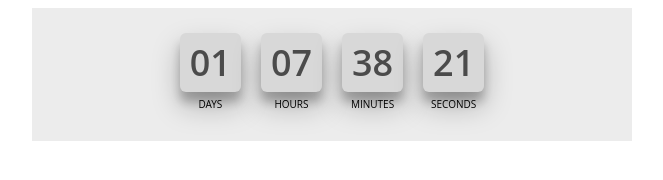
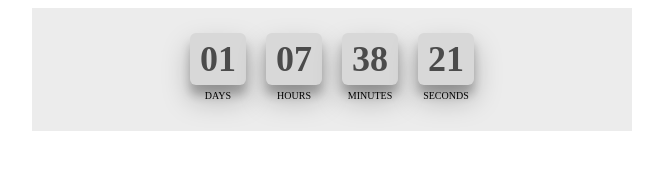
Before and after one commit to LyudmilaRomanchenko/goit-js-hw-11-timer, a plain HTML site: page index.html in a window 1280 px wide. Shown: the whole page, without its empty margins (308-971 px from the left). Drawn offline with Linux system fonts and the light colour scheme.

Commit message:
Изменяет шрифт

```diff
--- a/style/style.css
+++ b/style/style.css
@@ -6,17 +6,13 @@
   background-color: rgb(236, 236, 236);
   margin: 0 auto;
   padding: 15px 0px;
-
 }
 
 .field {
-
   /* background-color: rgb(206, 73, 73); */
   /* outline: solid 1px rgb(60, 22, 163); */
   margin: 10px;
-    font-family: 'Open Sans', sans-serif;
-
-
+  /* font-family: 'Open Sans', sans-serif; */
 }
 
 .value {
@@ -28,7 +24,7 @@
   color: rgb(75, 75, 75);
   background-color: rgb(216, 216, 216);
   /* box-shadow: -5px -5px 5px -5px rgba(34, 60, 80, 0.6) inset; */
-    box-shadow: 0 14px 28px rgba(0,0,0,0.25), 0 10px 10px rgba(0,0,0,0.22);
+  box-shadow: 0 14px 28px rgba(0, 0, 0, 0.25), 0 10px 10px rgba(0, 0, 0, 0.22);
   border-radius: 6px;
 
   /* outline: solid 3px rgb(163, 22, 45); */
```
Lines whose indentation alone changed are shown as unchanged.
